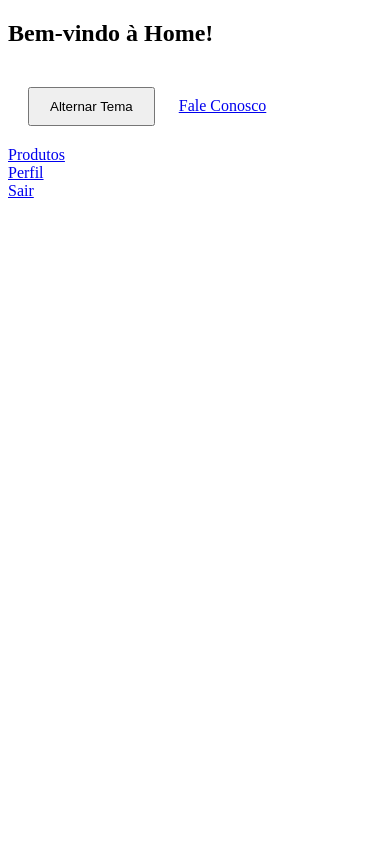
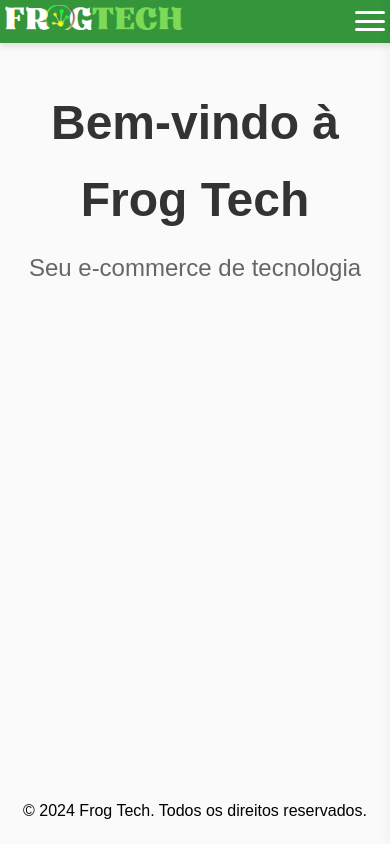
Before and after one commit to FeJoestar18/Projeto-3-semestre-Curso-CC, a PHP site: page /Projeto-3-semestre-Curso-CC/Tela-home-usuario.php in a window 390 px wide. Run offline with PHP 8.4, Linux system fonts and the light colour scheme; the visitor is signed in with stand-in values (Sample User, id 1).

Commit message:
Adiciona novos estilos e scripts para a barra de navegação, cabeçalho e rodapé, além de implementar as páginas de login e registro com design responsivo e melhorias visuais.

```diff
--- /dev/null
+++ b/FROG-TECH/css/Layouts/Nav-bar.css
@@ -0,0 +1,74 @@
+.bar {
+    height: 3px;
+    width: 100%;
+    background-color: #ffffff;
+    border-radius: 5px;
+    transition: 0.3s;
+}
+
+.sidebar {
+    position: fixed;
+    top: 0;
+    right: -300px;
+    width: 300px;
+    height: 100%;
+    background-color: #fff;
+    box-shadow: -2px 0 10px rgba(0, 0, 0, 0.05);
+    transition: 0.5s;
+    z-index: 1001;
+}
+
+.sidebar.open {
+    right: 0;
+}
+
+.sidebar ul {
+    list-style: none;
+    padding: 20px;
+    margin: 0;
+}
+
+.sidebar ul li {
+    padding: 15px 0;
+    border-bottom: 1px solid #e1e1e1;
+}
+
+.sidebar ul li a {
+    text-decoration: none;
+    color: #333;
+    font-size: 1.1rem;
+    transition: color 0.3s ease;
+}
+
+.sidebar ul li a.logout {
+    color: #4CAF50;
+}
+
+.sidebar ul li a:hover {
+    color: #ff0000;
+}
+
+.overlay {
+    position: fixed;
+    top: 0;
+    left: 0;
+    width: 100%;
+    height: 100%;
+    background-color: rgba(0, 0, 0, 0.5);
+    display: none;
+    z-index: 1000;
+}
+
+.overlay.show {
+    display: block;
+}
+
+.menu-icon {
+    display: flex;
+    flex-direction: column;
+    justify-content: space-between;
+    width: 30px;
+    height: 20px;
+    cursor: pointer;
+    transition: 0.3s;
+}
--- a/FROG-TECH/css/Layouts/footer.css
+++ b/FROG-TECH/css/Layouts/footer.css
@@ -0,0 +1,14 @@
+footer {
+    position: fixed;
+    color: black;
+    padding: 20px;
+    text-align: center;
+    width: 100%;
+    bottom: 0;
+    z-index: 1000;
+}
+
+.footer-content p {
+    margin: 0;
+    font-size: 1rem;
+}
--- a/FROG-TECH/css/Layouts/header.css
+++ b/FROG-TECH/css/Layouts/header.css
@@ -0,0 +1,17 @@
+header {
+    background-color: #34953b;
+    padding: 1.3%;
+    position: fixed;
+    width: 100%;
+    top: 0;
+    z-index: 1000;
+    box-shadow: 0 4px 6px rgba(0, 0, 0, 0.1);
+    display: flex;
+    justify-content: space-between;
+    align-items: center;
+}
+
+.logo img {
+    width: 180px;
+    height: auto;
+}
--- a/FROG-TECH/css/Themes.css
+++ /dev/null
@@ -1,17 +0,0 @@
-
-body {
-    background-color: white;
-    color: black;
-    transition: background-color 0.3s, color 0.3s;
-  }
-
-  body.dark-mode {
-    background-color: #121212;
-    color: white;
-  }
-
-  button {
-    padding: 10px 20px;
-    margin: 20px;
-    cursor: pointer;
-  }
--- a/FROG-TECH/css/css-usuarios/login.css
+++ b/FROG-TECH/css/css-usuarios/pageLogin.css
@@ -13,7 +13,7 @@
             display: flex;
             align-items: center;
             justify-content: space-between;
-            transform: translateX(-280px);
+            transform: translateX(-300px);
             box-shadow: rgba(0, 0, 0, 0.25) 0px 54px 55px, rgba(0, 0, 0, 0.12) 0px -12px 30px, rgba(0, 0, 0, 0.12) 0px 4px 6px, rgba(0, 0, 0, 0.17) 0px 12px 13px, rgba(0, 0, 0, 0.09) 0px -3px 5px;
             transition: transform 0.3s ease;
         }
@@ -103,7 +103,7 @@
         .logo{
             max-width: 200px;
             margin-bottom: 600px;
-            margin-left: 330px;
+            margin-left: 300px;
         }
 
         .password-wrapper {
--- a/FROG-TECH/css/css-usuarios/cadastro.css
+++ b/FROG-TECH/css/css-usuarios/pageRegister.css
@@ -15,7 +15,7 @@
             width: 100%;
             align-items: center;
             justify-content: space-between;
-            transform: translateX(-285px);
+            transform: translateX(-300px);
             box-shadow: rgba(0, 0, 0, 0.25) 0px 54px 55px, rgba(0, 0, 0, 0.12) 0px -12px 30px, rgba(0, 0, 0, 0.12) 0px 4px 6px, rgba(0, 0, 0, 0.17) 0px 12px 13px, rgba(0, 0, 0, 0.09) 0px -3px 5px;
             transition: transform 0.3s ease;
         }
@@ -87,7 +87,7 @@
         .logo{
             max-width: 200px;
             margin-bottom: 600px;
-            margin-left: 390px;
+            margin-left: 300px;
         }
 
         .password-wrapper {
--- /dev/null
+++ b/FROG-TECH/css/css-usuarios/telaHomeUser.css
@@ -0,0 +1,32 @@
+* {
+    margin: 0;
+    padding: 0;
+    box-sizing: border-box;
+    font-family: Arial, Helvetica, sans-serif;
+}
+
+body {
+    background-color: #fafafa;
+    color: #333;
+    line-height: 1.6;
+}
+
+.titulo {
+margin-top: 65px;
+text-align: center;
+padding: 20px;
+padding-bottom: 0px;
+}
+
+.titulo h1 {
+    color: #333;
+    font-size: 3rem;
+    font-weight: 600;
+}
+
+.titulo h3 {
+    margin-top: 10px;
+    color: #666;
+    font-size: 1.5rem;
+    font-weight: 300;
+}
--- /dev/null
+++ b/FROG-TECH/js/Nav-bar.js
@@ -0,0 +1,28 @@
+
+const menuIcon = document.getElementById('menuIcon');
+const sidebar = document.getElementById('sidebarMenu');
+const overlay = document.getElementById('overlay');
+
+menuIcon.addEventListener('click', () => {
+    sidebar.classList.toggle('open');
+    overlay.classList.toggle('show');
+});
+
+overlay.addEventListener('click', () => {
+    sidebar.classList.remove('open');
+    overlay.classList.remove('show');
+
+});
+
+window.onload = function() {
+    const modal = document.getElementById("modal");
+    if (modal) {
+        modal.style.display = "flex";
+    }
+}
+
+
+function voltarPagina() {
+    document.getElementById("modal").style.display = "none";
+    history.back();
+}
--- a/FROG-TECH/js/Themes.js
+++ /dev/null
@@ -1,15 +0,0 @@
-const toggleBtn = document.getElementById('toggleTheme');
-
-toggleBtn.addEventListener('click', () => {
-  document.body.classList.toggle('dark-mode');
-
-  const isDark = document.body.classList.contains('dark-mode');
-  localStorage.setItem('theme', isDark ? 'dark' : 'light');
-});
-
-window.addEventListener('DOMContentLoaded', () => {
-  const savedTheme = localStorage.getItem('theme');
-  if (savedTheme === 'dark') {
-    document.body.classList.add('dark-mode');
-  }
-});
--- a/FROG-TECH/pages-usuario/Tela-home-usuario.php
+++ b/FROG-TECH/pages-usuario/Tela-home-usuario.php
@@ -23,15 +23,44 @@ if (isset($_SESSION['user_id']) && isset($_SESSION['role_id']) && $_SESSION['rol
     <meta charset="UTF-8">
     <meta name="viewport" content="width=device-width, initial-scale=1.0">
     <title>Home</title>
-    <link rel="stylesheet" href="../css/Themes.css">
+    <link rel="stylesheet" href="<?= BASE_URL ?>/css/css-usuarios/telaHomeUser.css">
+    <link rel="stylesheet" href="<?= BASE_URL ?>/css/layouts/header.css">
+    <link rel="stylesheet" href="<?= BASE_URL ?>/css/layouts/footer.css">
+    <link rel="stylesheet" href="<?= BASE_URL ?>/css/layouts/Nav-Bar.css">
 </head>
 <body>
-    <h2>Bem-vindo à Home!</h2>
-    <button id="toggleTheme">Alternar Tema</button>
-    <a href="../pages-usuario/fale-conosco-user/fale-conosco-user.php">Fale Conosco</a><br>
-    <a href="../pages-usuario/loja/loja.php">Produtos</a><br>
-    <a href="../pages-usuario/usuario-pages/pagina-usuario.php">Perfil</a><br>
-    <a href="../Controller/logout.php" onclick="return confirm('Deseja realmente sair?')">Sair</a>
-    <script src="../js/Themes.js"></script>
+    <header>
+        <div class="logo">
+            <img src="<?= BASE_URL ?>img/logo/LogoHeader.png" alt="Frog Tech Logo">
+        </div>
+        <div class="menu-icon" id="menuIcon">
+            <div class="bar"></div>
+            <div class="bar"></div>
+            <div class="bar"></div>
+        </div>
+    </header>
+
+    <div class="sidebar" id="sidebarMenu">
+        <ul>
+            <li><a href="../Loja/loja.php">Loja</a></li>
+            <li><a href="../loja/carrinho.php">Carrinho de Compras</a></li>
+            <li><a href="../paginas_cadastros/Perfil.php">Perfil de Usuário</a></li>
+            <li><a href="<?= BASE_URL ?>Controller/logout.php" class="logout">Sair</a></li>
+        </ul>
+    </div>
+
+    <div class="overlay" id="overlay"></div>
+
+    <div class="titulo">
+        <h1>Bem-vindo à Frog Tech</h1>
+        <h3>Seu e-commerce de tecnologia</h3>
+    </div>
+
+    <footer>
+        <p>&copy; 2024 Frog Tech. Todos os direitos reservados.</p>
+    </footer>
+
+    <script src="../js/Nav-Bar.js"></script>
+
 </body>
 </html>
--- a/FROG-TECH/pages-usuario/cadastro/registro.php
+++ b/FROG-TECH/pages-usuario/cadastro/registro.php
@@ -11,7 +11,7 @@ include_once('../../Controller/Conect/config-url.php');
     <meta name="viewport" content="width=device-width, initial-scale=1.0">
     <title>Cadastro de Usuário</title>
     <link rel="stylesheet" href="<?= BASE_URL ?>css/modalERROR.css">
-    <link rel="stylesheet" href="<?= BASE_URL ?>css/css-usuarios/cadastro.css">
+    <link rel="stylesheet" href="<?= BASE_URL ?>css/css-usuarios/pageRegister.css">
     <link rel="stylesheet" href="https://cdn.jsdelivr.net/npm/bootstrap@5.3.3/dist/css/bootstrap.min.css">
 </head>
 <body>
@@ -25,7 +25,7 @@ include_once('../../Controller/Conect/config-url.php');
     </div>
 
     <header class="header">
-        <img src="<?= BASE_URL ?>img/logo/Logo-header.png" alt="FrogTech Logo" class="logo">
+        <img src="<?= BASE_URL ?>img/logo/Logo-Frog-v1.png" alt="FrogTech Logo" class="logo">
     </header>
 
 <div class="d-flex justify-content-center align-items-center vh-100">
```
Also changed, not shown: FROG-TECH/pages-usuario/cadastro/login.php (+17 -4 lines), FROG-TECH/img/logo/Logo-Frog-v1.png (added), FROG-TECH/img/logo/Logo-header.png (deleted), FROG-TECH/img/logo/LogoHeader.png (added).
